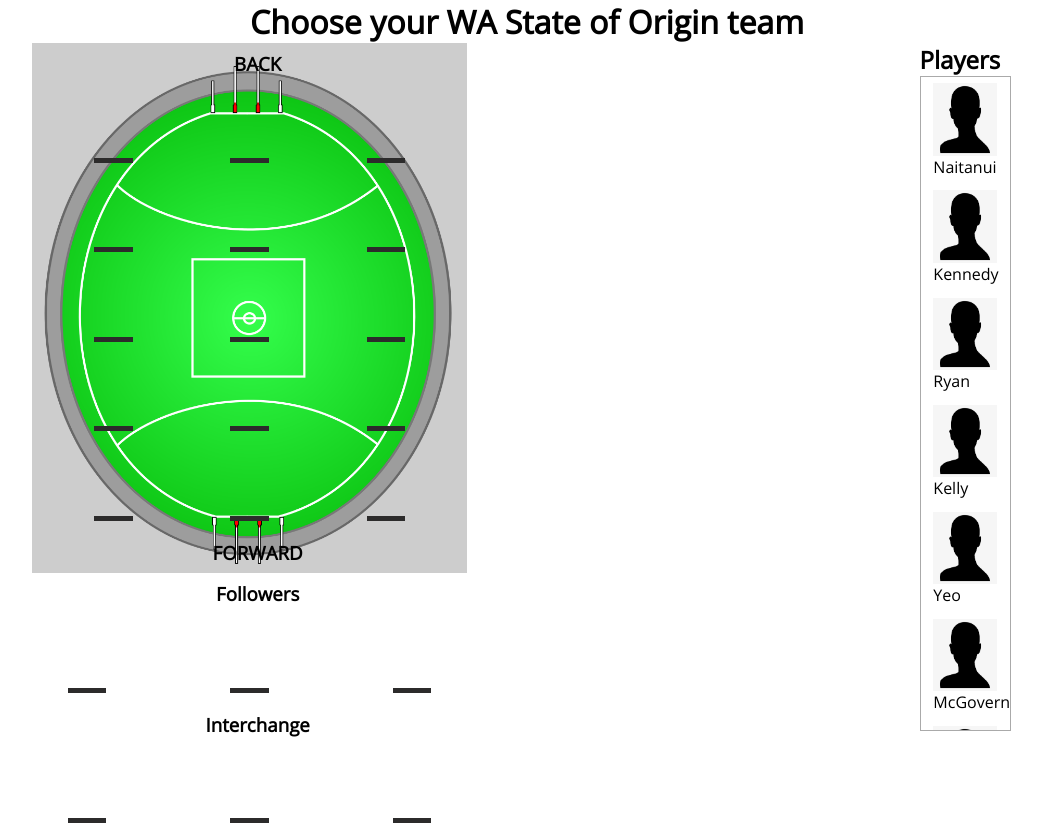
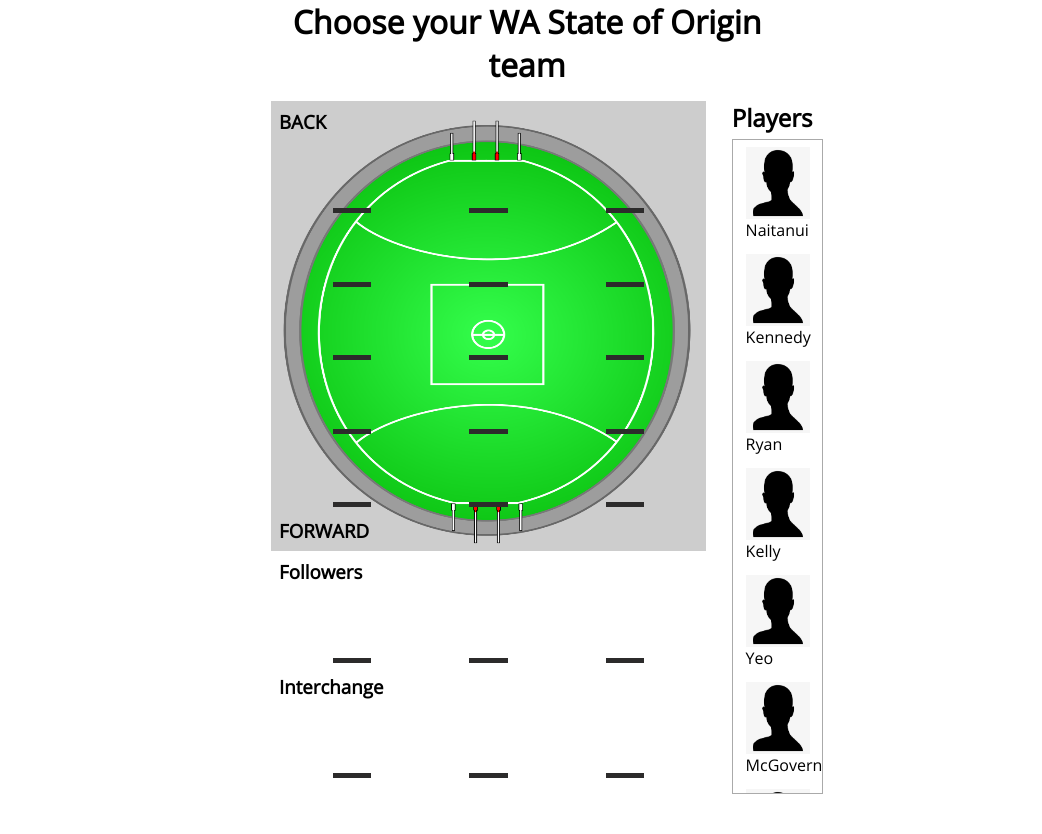
Before and after one commit to benfanderson/wa-state-of-origin-team, a website built with webpack: page src/index.html in a window 1280 px wide. Shown: the whole page, without its empty margins (113-1155 px from the left). After the commit the page ends 800 px from the top, so only its background shows below. Built offline with nearby package versions, Linux system fonts and the light colour scheme; what @shopify/draggable would draw is missing.

Commit message:
Finished basic layout style

```diff
--- a/src/style.scss
+++ b/src/style.scss
@@ -12,48 +12,38 @@
     margin: 0;
 }
 
-// body {
-//     background-color: rgb(97, 130, 238);
-// }
-
 #container{
-    width: 80%;
+    width: 40%;
     margin: auto;
-    display: flex;
-    flex-wrap: wrap;
-    flex-direction: row;
-    justify-content: space-evenly;
     font-family: 'Open Sans';
-    // text-align: center;
 }
 
-h1, h3{
+h1 {
+    margin-bottom: 3%;
     width: 100%;
     text-align: center;
 }
 
+h2{
+    margin-bottom: 10%;
+}
+
 h3 {
+    width: 100%;
     padding: 1vh;
 }
 
 #team{
     width: 85%;
-
-    // display: flex;
-    // flex-wrap: wrap;
-    // flex-direction: row;
-    // justify-content: space-evenly;
+    float: left;
 }
 
 #teamDivOne{
-    width:50%;
     background: url('./assets/images/field.png');
     background-repeat: no-repeat;
     background-size: 115% 100%;
     background-position-x: center;
     background-position-y: center;
-
-
 }
 
 #main-team{
@@ -66,34 +56,23 @@ h3 {
 
 }
 
-#teamDivTwo{
-    width: 50%;
-    // margin: auto;
-    // display: flex;
-    // flex-direction: row;
-    // flex-wrap: wrap;
-    // justify-content: space-evenly;
-}
-
 #interchange, #followers {
     display: flex;
     flex-direction: row;
-    // flex-wrap: wrap;
-    justify-content: space-between;
+    justify-content: space-evenly;
     width: 100%;
 }
 
 .pos {
     width: 3vw;
     height: 4.5vw;
-    /* padding: 0.5vw; */
     box-shadow: 0 5px #2c2b2b;
-    margin: 2vh 2.8vw;
-    // border: 1px solid #aaaaaa;
+    margin: 1vh 2.8vw;
 }
 
 #squad{
     width: 10%;
+    float: right;
 }
 
 #playerContainer{
```
